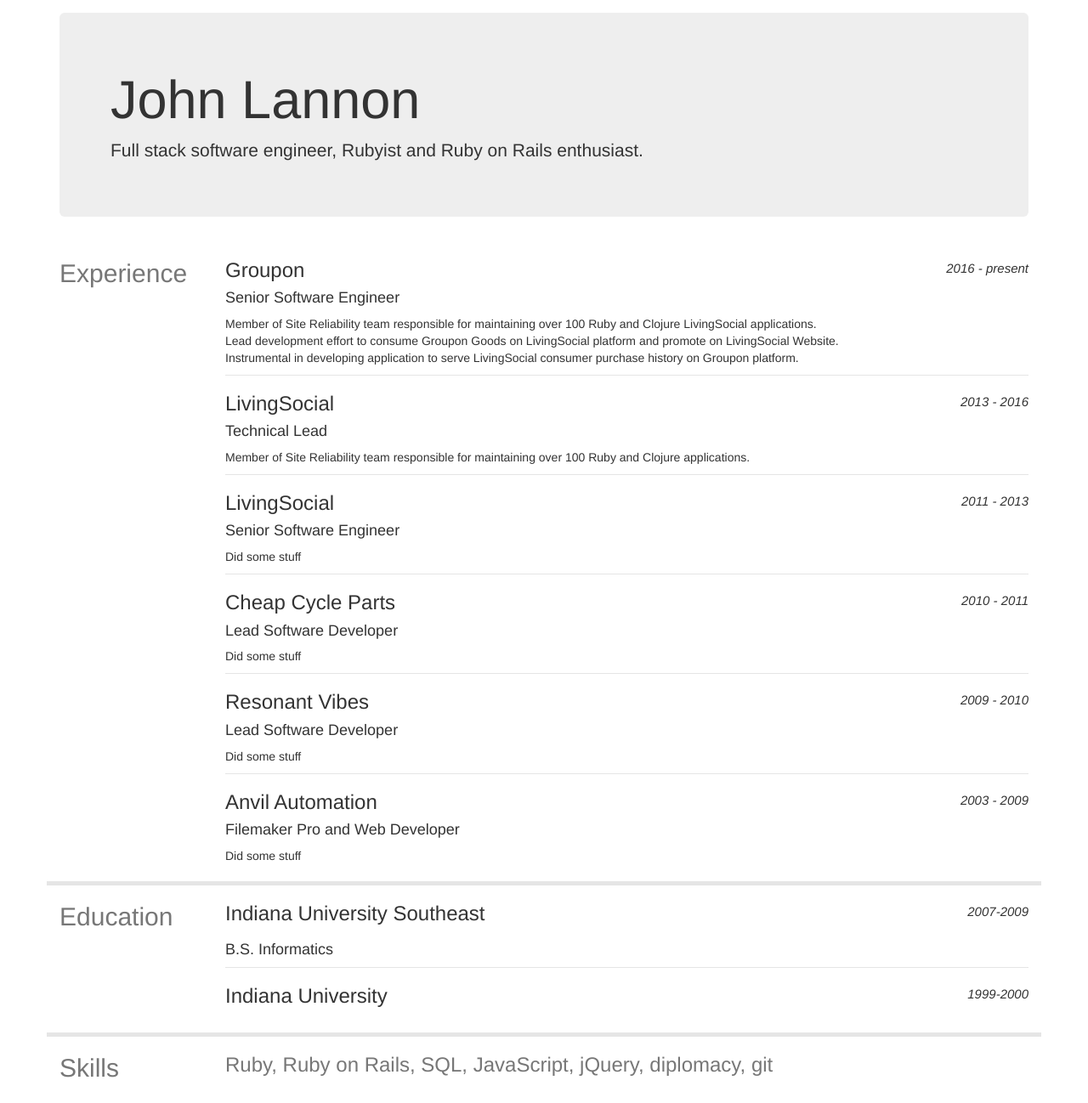
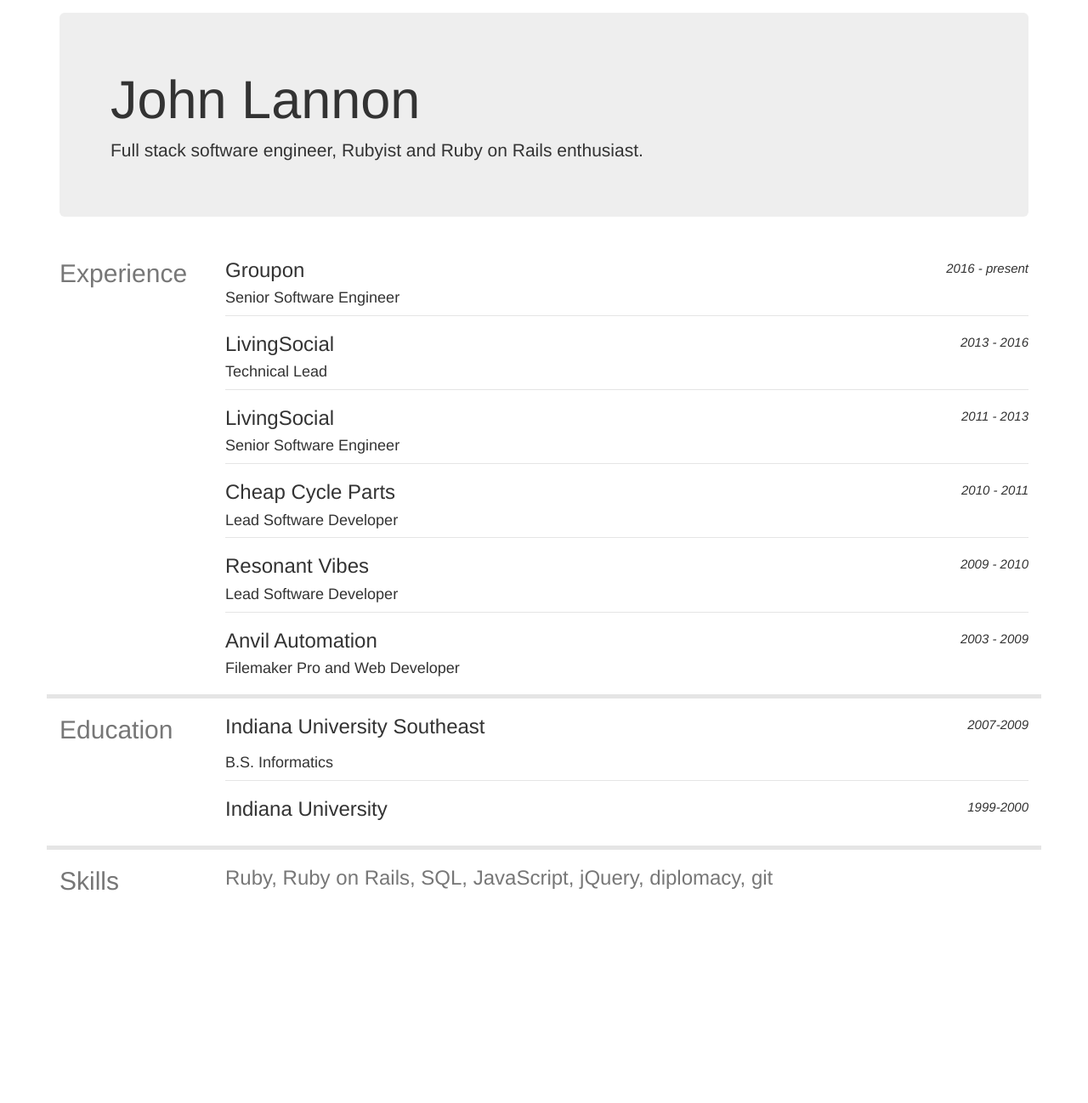
Before and after one commit to lannon/tvc15, a Jekyll site: the page built from cv.html, in a window 1280 px wide. Shown: the whole page at 85% size. Built offline with Jekyll 4.4.1, drawn with Linux system fonts in a browser that asks for light colours; after the commit the page ends 1078 px from its top, so only the background shows below that.

Commit message:
Remove position descriptions. Folks can ask.

```diff
--- a/cv.html
+++ b/cv.html
@@ -58,9 +58,6 @@
             <h4 class="title">Senior Software Engineer</h4>
             <em class="dates">2016 - present</em>
             <p class="description">
-              Member of Site Reliability team responsible for maintaining over 100 Ruby and Clojure LivingSocial applications.<br />
-              Lead development effort to consume Groupon Goods on LivingSocial platform and promote on LivingSocial Website.<br />
-              Instrumental in developing application to serve LivingSocial consumer purchase history on Groupon platform.
             </p>
           </li>
           <li class="position">
@@ -68,8 +65,6 @@
             <h4 class="title">Technical Lead</h4>
             <em class="dates">2013 - 2016</em>
             <p class="description">
-              Member of Site Reliability team responsible for maintaining over 100 Ruby and Clojure applications.<br />
-
             </p>
           </li>
           <li class="position">
@@ -77,7 +72,6 @@
             <h4 class="title">Senior Software Engineer</h4>
             <em class="dates">2011 - 2013</em>
             <p class="description">
-              Did some stuff
             </p>
           </li>
           <li class="position">
@@ -85,7 +79,6 @@
             <h4 class="title">Lead Software Developer</h4>
             <em class="dates">2010 - 2011</em>
             <p class="description">
-              Did some stuff
             </p>
           </li>
           <li class="position">
@@ -93,7 +86,6 @@
             <h4 class="title">Lead Software Developer</h4>
             <em class="dates">2009 - 2010</em>
             <p class="description">
-              Did some stuff
             </p>
           </li>
           <li class="position">
@@ -101,7 +93,6 @@
             <h4 class="title">Filemaker Pro and Web Developer</h4>
             <em class="dates">2003 - 2009</em>
             <p class="description">
-              Did some stuff
             </p>
           </li>
         </ul>
```
